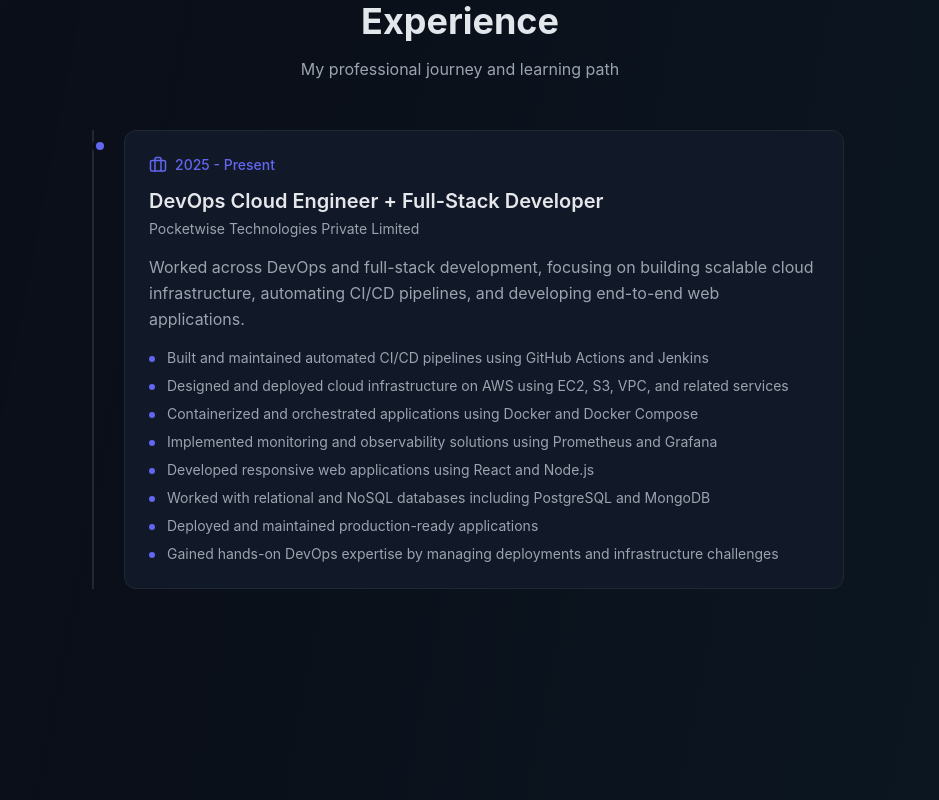
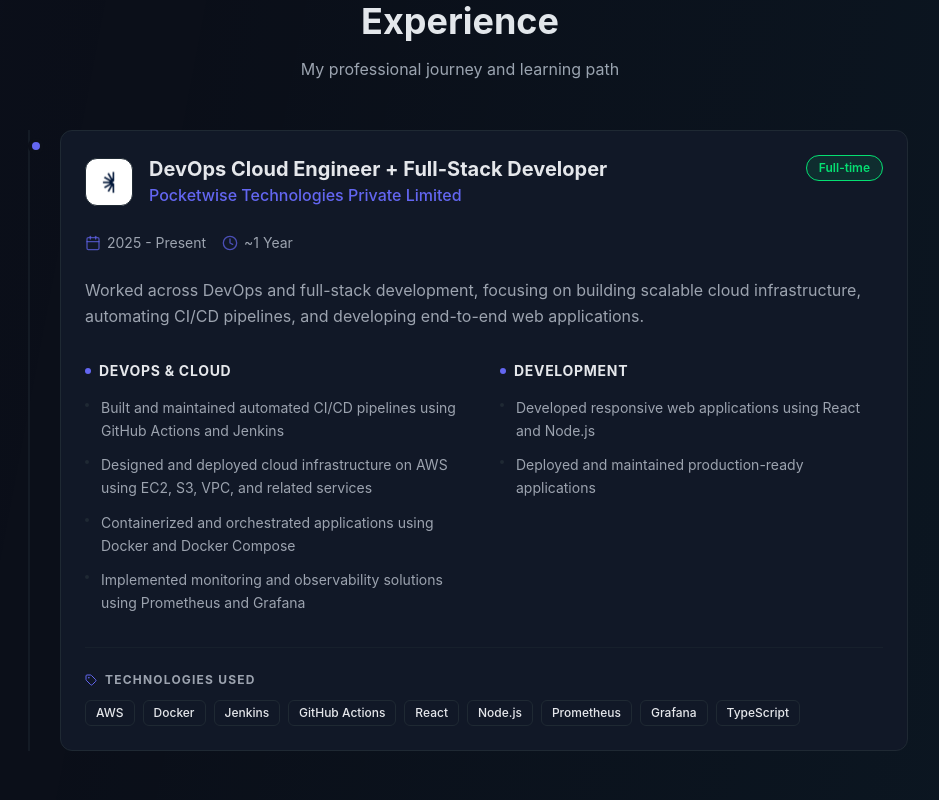
Before and after one commit to Nikhilkumar2311/portfolio, a React (Vite) app: page / in a window 1280 px wide. Shown: the part 5020-5820 px from the top of the page, without its empty margins (180-1119 px from the left). Built offline with nearby package versions, Linux system fonts and the light colour scheme.

Commit message:
Import Experience

```diff
--- a/src/components/Experience.tsx
+++ b/src/components/Experience.tsx
@@ -1,8 +1,32 @@
 import { motion } from 'framer-motion';
-import { Briefcase, /*Award*/ } from 'lucide-react';
+import { Calendar, Clock, Tag } from 'lucide-react';
 import { SectionTitle } from './ui/SectionTitle';
 import { Card } from './ui/Card';
 import { experiences, /*certifications*/ } from '../data/experience';
+import type { EmploymentType } from '../types';
+
+const employmentTypeConfig: Record<EmploymentType, { label: string; color: string; bgColor: string }> = {
+    'full-time': {
+        label: 'Full-time',
+        color: 'text-green-400',
+        bgColor: 'bg-green-400/10',
+    },
+    'internship': {
+        label: 'Internship',
+        color: 'text-blue-400',
+        bgColor: 'bg-blue-400/10',
+    },
+    'contract': {
+        label: 'Contract',
+        color: 'text-amber-400',
+        bgColor: 'bg-amber-400/10',
+    },
+    'freelance': {
+        label: 'Freelance',
+        color: 'text-purple-400',
+        bgColor: 'bg-purple-400/10',
+    },
+};
 
 export function Experience() {
     return (
@@ -13,87 +37,168 @@
                     subtitle="My professional journey and learning path"
                 />
 
-                <div className="max-w-3xl mx-auto">
-                    {/* Experience Timeline - Left aligned */}
+                <div className="max-w-4xl mx-auto">
+                    {/* Experience Timeline */}
                     <div className="relative pl-8 md:pl-12">
                         {/* Timeline Line */}
-                        <div className="absolute left-0 md:left-4 top-0 bottom-0 w-0.5 bg-border" />
+                        <div className="absolute left-0 md:left-4 top-0 bottom-0 w-0.5 bg-border/50" />
 
-                        {experiences.map((exp, index) => (
-                            <motion.div
-                                key={exp.title}
-                                className="relative mb-12 last:mb-0"
-                                initial={{ opacity: 0, y: 20 }}
-                                whileInView={{ opacity: 1, y: 0 }}
-                                viewport={{ once: true }}
-                                transition={{ duration: 0.5, delay: index * 0.2 }}
-                            >
-                                {/* Timeline Dot */}
-                                <div className="absolute -left-8 md:-left-8 top-2 w-4 h-4 bg-primary rounded-full border-4 border-background" />
+                        {experiences.map((exp, index) => {
+                            const empType = employmentTypeConfig[exp.employmentType];
 
-                                <Card hover={false}>
-                                    <div className="flex items-center gap-2 mb-3">
-                                        <Briefcase size={18} className="text-primary" />
-                                        <span className="text-sm text-primary font-medium">{exp.period}</span>
-                                    </div>
+                            return (
+                                <motion.div
+                                    key={`${exp.company}-${exp.title}`}
+                                    className="relative mb-12 last:mb-0"
+                                    initial={{ opacity: 0, x: -20 }}
+                                    whileInView={{ opacity: 1, x: 0 }}
+                                    viewport={{ once: true }}
+                                    transition={{ duration: 0.5, delay: index * 0.1 }}
+                                >
+                                    {/* Timeline Dot */}
+                                    <div className="absolute -left-8 md:-left-8 top-2 w-4 h-4 bg-primary rounded-full border-4 border-background z-10" />
 
-                                    <h3 className="text-xl font-semibold text-text-primary mb-1">
-                                        {exp.title}
-                                    </h3>
-                                    <p className="text-text-secondary text-sm mb-4">{exp.company}</p>
-                                    <p className="text-text-secondary mb-4">{exp.description}</p>
+                                    <Card className="relative overflow-hidden">
+                                        {/* Status Badge */}
+                                        <div className="flex justify-between items-start mb-6 gap-4 flex-wrap">
+                                            <div className="flex items-center gap-4">
+                                                {exp.logo ? (
+                                                    <div className="w-12 h-12 rounded-xl overflow-hidden border border-border shrink-0 bg-white p-2">
+                                                        <img
+                                                            src={exp.logo}
+                                                            alt={`${exp.company} logo`}
+                                                            className="w-full h-full object-contain"
+                                                        />
+                                                    </div>
+                                                ) : exp.companyInitial ? (
+                                                    <div className="w-12 h-12 rounded-xl bg-primary/10 flex items-center justify-center text-primary font-bold text-xl border border-primary/20 shrink-0">
+                                                        {exp.companyInitial}
+                                                    </div>
+                                                ) : null}
+                                                <div>
+                                                    <h3 className="text-xl font-bold text-text-primary">
+                                                        {exp.title}
+                                                    </h3>
+                                                    <p className="text-primary font-medium">{exp.company}</p>
+                                                </div>
+                                            </div>
 
-                                    <ul className="space-y-2">
-                                        {exp.highlights.map((highlight, i) => (
-                                            <li key={i} className="text-text-secondary text-sm flex items-start gap-3">
-                                                <span className="mt-2 w-1.5 h-1.5 bg-primary rounded-full shrink-0" />
-                                                <span>{highlight}</span>
-                                            </li>
-                                        ))}
-                                    </ul>
-                                </Card>
-                            </motion.div>
-                        ))}
+                                            <div className={`px-3 py-1 rounded-full ${empType.bgColor} border border-current text-xs font-semibold ${empType.color}`}>
+                                                {empType.label}
+                                            </div>
+                                        </div>
+
+                                        <div className="flex flex-wrap gap-4 mb-6 text-sm text-text-secondary">
+                                            <div className="flex items-center gap-1.5">
+                                                <Calendar size={16} className="text-primary/70" />
+                                                <span>{exp.period}</span>
+                                            </div>
+                                            {exp.duration && (
+                                                <div className="flex items-center gap-1.5">
+                                                    <Clock size={16} className="text-primary/70" />
+                                                    <span>{exp.duration}</span>
+                                                </div>
+                                            )}
+                                        </div>
+
+                                        <p className="text-text-secondary mb-8 leading-relaxed">
+                                            {exp.description}
+                                        </p>
+
+                                        {/* Categorized Highlights */}
+                                        <div className="grid grid-cols-1 md:grid-cols-2 gap-8 mb-8">
+                                            {exp.highlights.map((category, _catIndex) => (
+                                                <div key={category.category}>
+                                                    <h4 className="text-sm font-bold text-text-primary uppercase tracking-wider mb-4 flex items-center gap-2">
+                                                        <span className="w-1.5 h-1.5 rounded-full bg-primary" />
+                                                        {category.category}
+                                                    </h4>
+                                                    <ul className="space-y-3">
+                                                        {category.items.map((item, i) => (
+                                                            <li key={i} className="text-text-secondary text-sm flex items-start gap-3">
+                                                                <span className="mt-1.5 w-1 h-1 bg-border rounded-full shrink-0" />
+                                                                <span className="leading-relaxed">{item}</span>
+                                                            </li>
+                                                        ))}
+                                                    </ul>
+                                                </div>
+                                            ))}
+                                        </div>
+
+                                        {/* Tech Stack Tags */}
+                                        <div className="pt-6 border-t border-border/50">
+                                            <div className="flex items-center gap-2 mb-3 text-xs font-bold text-text-secondary uppercase tracking-widest">
+                                                <Tag size={12} className="text-primary" />
+                                                Technologies Used
+                                            </div>
+                                            <div className="flex flex-wrap gap-2">
+                                                {exp.techStack.map((tech) => (
+                                                    <span
+                                                        key={tech}
+                                                        className="px-2.5 py-1 rounded-md bg-surface border border-border text-text-primary text-xs font-medium hover:border-primary/50 transition-colors"
+                                                    >
+                                                        {tech}
+                                                    </span>
+                                                ))}
+                                            </div>
+                                        </div>
+                                    </Card>
+                                </motion.div>
+                            );
+                        })}
                     </div>
 
-                    {/* Certifications */}
-                    {/* {certifications.length > 0 && (
-                        <motion.div
-                            className="mt-16"
-                            initial={{ opacity: 0, y: 20 }}
-                            whileInView={{ opacity: 1, y: 0 }}
-                            viewport={{ once: true }}
-                            transition={{ duration: 0.5 }}
-                        >
-                            <h3 className="text-2xl font-bold text-text-primary mb-6 text-center">
-                                Certifications
-                            </h3>
-                            <div className="grid grid-cols-1 sm:grid-cols-2 gap-4">
-                                {certifications.map((cert, index) => (
-                                    <motion.div
-                                        key={cert.name}
-                                        initial={{ opacity: 0, y: 10 }}
-                                        whileInView={{ opacity: 1, y: 0 }}
-                                        viewport={{ once: true }}
-                                        transition={{ duration: 0.3, delay: index * 0.1 }}
-                                    >
-                                        <Card className="flex items-center gap-4">
-                                            <div className="p-3 rounded-lg bg-secondary/10 text-secondary shrink-0">
-                                                <Award size={24} />
+                    {/* Certifications Section (Commented out as requested) */}
+                    {/*
+                    <div className="mt-20">
+                        <SectionTitle
+                            title="Certifications"
+                            subtitle="Continuous learning and professional validation"
+                            align="center"
+                        />
+                        <div className="grid grid-cols-1 md:grid-cols-2 gap-6 mt-12">
+                            {certifications.map((cert, index) => (
+                                <motion.div
+                                    key={cert.name}
+                                    initial={{ opacity: 0, y: 20 }}
+                                    whileInView={{ opacity: 1, y: 0 }}
+                                    viewport={{ once: true }}
+                                    transition={{ duration: 0.5, delay: index * 0.1 }}
+                                >
+                                    <Card className="h-full flex flex-col">
+                                        <div className="flex justify-between items-start mb-4">
+                                            <div>
+                                                <h3 className="text-lg font-bold text-text-primary">
+                                                    {cert.name}
+                                                </h3>
+                                                <p className="text-primary font-medium">{cert.platform}</p>
                                             </div>
-                                            <div>
-                                                <h4 className="font-semibold text-text-primary">{cert.name}</h4>
-                                                <p className="text-text-secondary text-sm">{cert.platform}</p>
-                                                {cert.date && (
-                                                    <p className="text-text-secondary text-xs mt-1">{cert.date}</p>
-                                                )}
+                                            {cert.date && (
+                                                <div className="text-sm text-text-secondary flex items-center gap-1.5">
+                                                    <Calendar size={14} />
+                                                    {cert.date}
+                                                </div>
+                                            )}
+                                        </div>
+                                        {cert.credentialUrl && (
+                                            <div className="mt-auto pt-4">
+                                                <a
+                                                    href={cert.credentialUrl}
+                                                    target="_blank"
+                                                    rel="noopener noreferrer"
+                                                    className="inline-flex items-center gap-2 text-sm text-primary hover:text-primary-light transition-colors font-semibold"
+                                                >
+                                                    View Credential
+                                                    <ExternalLink size={14} />
+                                                </a>
                                             </div>
-                                        </Card>
-                                    </motion.div>
-                                ))}
-                            </div>
-                        </motion.div>
-                    )} */}
+                                        )}
+                                    </Card>
+                                </motion.div>
+                            ))}
+                        </div>
+                    </div>
+                    */}
                 </div>
             </div>
         </section>
--- a/src/data/experience.ts
+++ b/src/data/experience.ts
@@ -4,19 +4,32 @@
   {
     title: "DevOps Cloud Engineer + Full-Stack Developer",
     company: "Pocketwise Technologies Private Limited",
+    companyInitial: "P",
+    logo: '/company/pocketwise.svg',
     period: "2025 - Present",
+    duration: "~1 Year",
+    employmentType: "full-time",
     description:
       "Worked across DevOps and full-stack development, focusing on building scalable cloud infrastructure, automating CI/CD pipelines, and developing end-to-end web applications.",
     highlights: [
+      {
+        category: "DevOps & Cloud",
+        items: [
           "Built and maintained automated CI/CD pipelines using GitHub Actions and Jenkins",
           "Designed and deployed cloud infrastructure on AWS using EC2, S3, VPC, and related services",
           "Containerized and orchestrated applications using Docker and Docker Compose",
           "Implemented monitoring and observability solutions using Prometheus and Grafana",
+        ],
+      },
+      {
+        category: "Development",
+        items: [
           "Developed responsive web applications using React and Node.js",
-      "Worked with relational and NoSQL databases including PostgreSQL and MongoDB",
           "Deployed and maintained production-ready applications",
-      "Gained hands-on DevOps expertise by managing deployments and infrastructure challenges",
         ],
+      },
+    ],
+    techStack: ["AWS", "Docker", "Jenkins", "GitHub Actions", "React", "Node.js", "Prometheus", "Grafana", "TypeScript"],
   },
 ];
 
--- a/src/types.ts
+++ b/src/types.ts
@@ -32,12 +32,22 @@
   architectureDiagram?: string;
 }
 
+export type EmploymentType = 'full-time' | 'internship' | 'contract' | 'freelance';
+
 export interface Experience {
   title: string;
   company: string;
+  companyInitial?: string; // For logo placeholder
+  logo?: string; // URL or path to company logo
   period: string;
+  duration?: string; // e.g., "1 year", "6 months"
+  employmentType: EmploymentType;
   description: string;
-  highlights: string[];
+  highlights: {
+    category: string;
+    items: string[];
+  }[];
+  techStack: string[];
 }
 
 export interface Certification {
```
Also changed, not shown: public/company/pocketwise.svg (added), 1 other file (tests, documents, lock files or other folders). Lines whose indentation alone changed are shown as unchanged.
